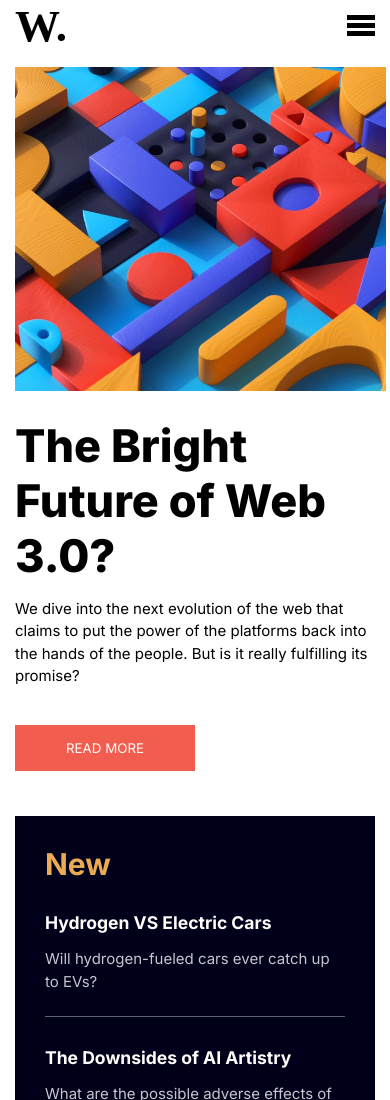
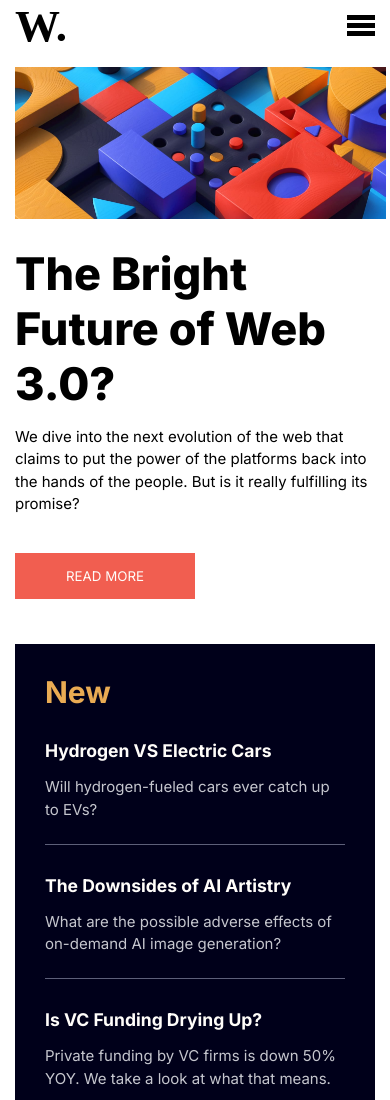
Before and after one commit to EjersonBeloso/news-hompage, a plain HTML site: page index.html in a window 390 px wide. Shown: the top 1100 px of the page. Drawn offline with Linux system fonts and the light colour scheme.

Commit message:
Update index.html

```diff
--- a/index.html
+++ b/index.html
@@ -52,7 +52,7 @@
 		<main class="container">
 			<div class="hero">
 				<img
-					src="assets/images/image-web-3-mobile.jpg"
+					src="assets/images/image-web-3-desktop.jpg"
 					alt="hero-img-mobile"
 				/>
 				<div class="heading-container">
```
